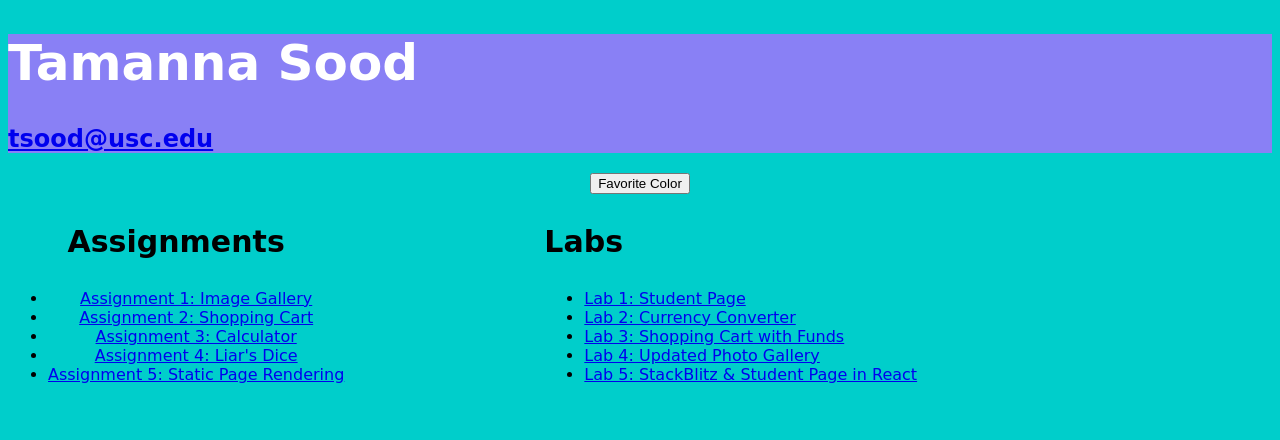
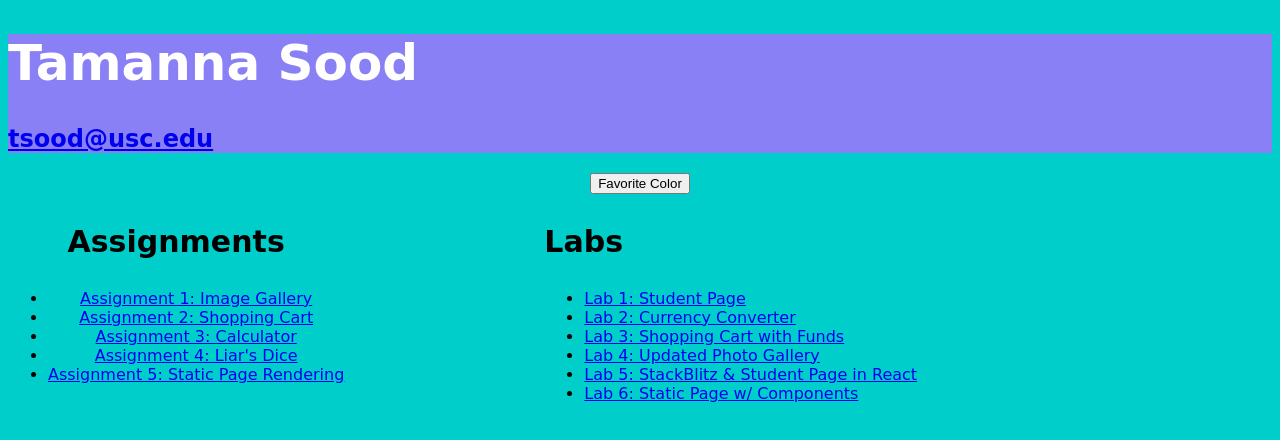
Before and after one commit to uscwebdev/itp301-submissions-Tamannasood24, a plain HTML site: page index.html in a window 1280 px wide. Drawn offline with Linux system fonts and the light colour scheme; a web font is replaced by a local one.

Commit message:
index updated

```diff
--- a/index.html
+++ b/index.html
@@ -76,6 +76,7 @@
 					<li> <a href="Lab03/index.html"> Lab 3: Shopping Cart with Funds</a> </li>
 					<li> <a href="Lab04/index.html"> Lab 4: Updated Photo Gallery</a> </li>
 					<li> <a href="https://stackblitz.com/edit/react-a9qved?file=src%2Findex.js"> Lab 5: StackBlitz & Student Page in React </a></li>
+					<li> <a href="https://stackblitz.com/edit/react-ok5qnd?file=src%2Findex.js"> Lab 6: Static Page w/ Components</li>
 
 
 
```
Also changed, not shown: 1 other file.
